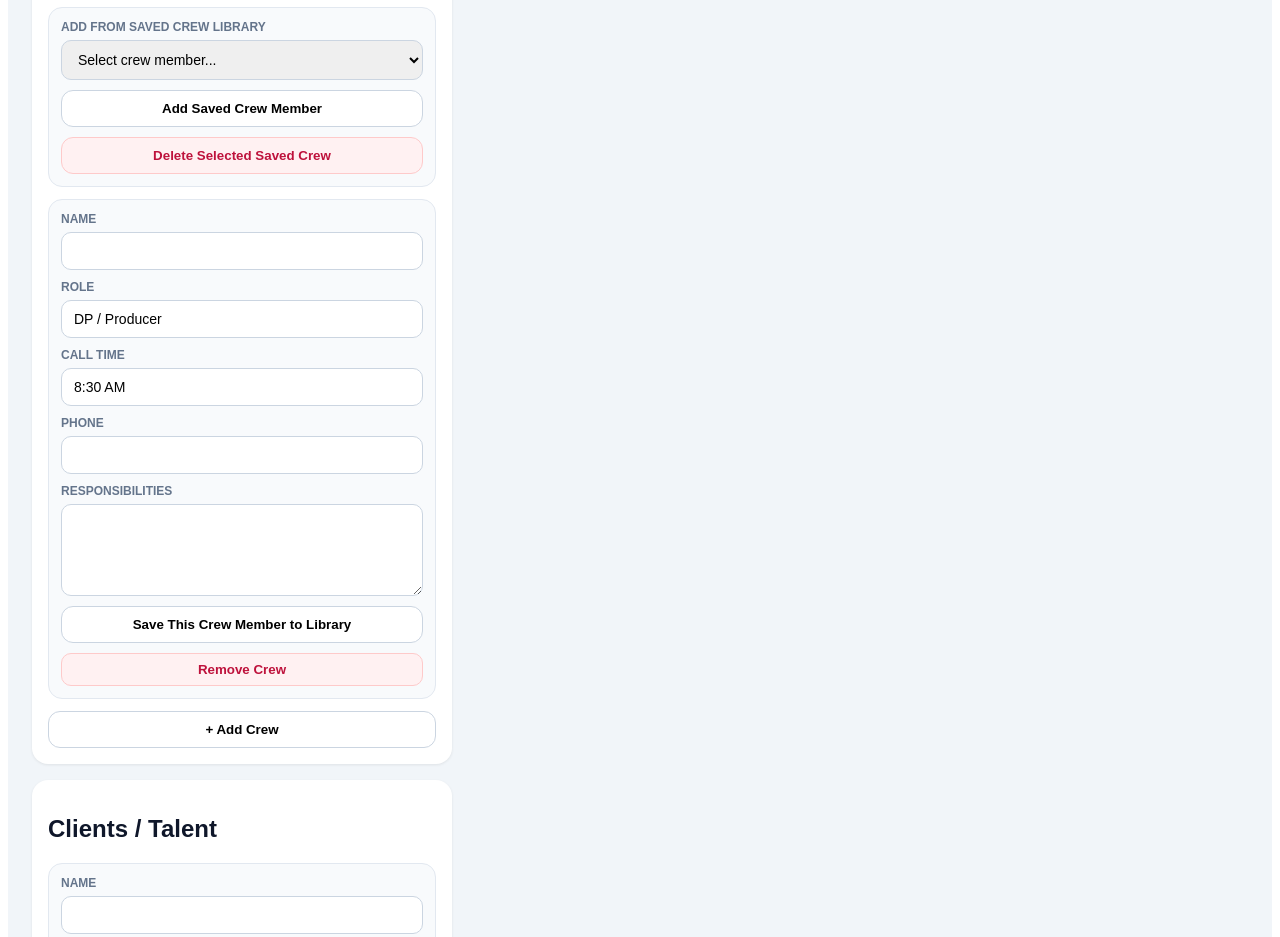
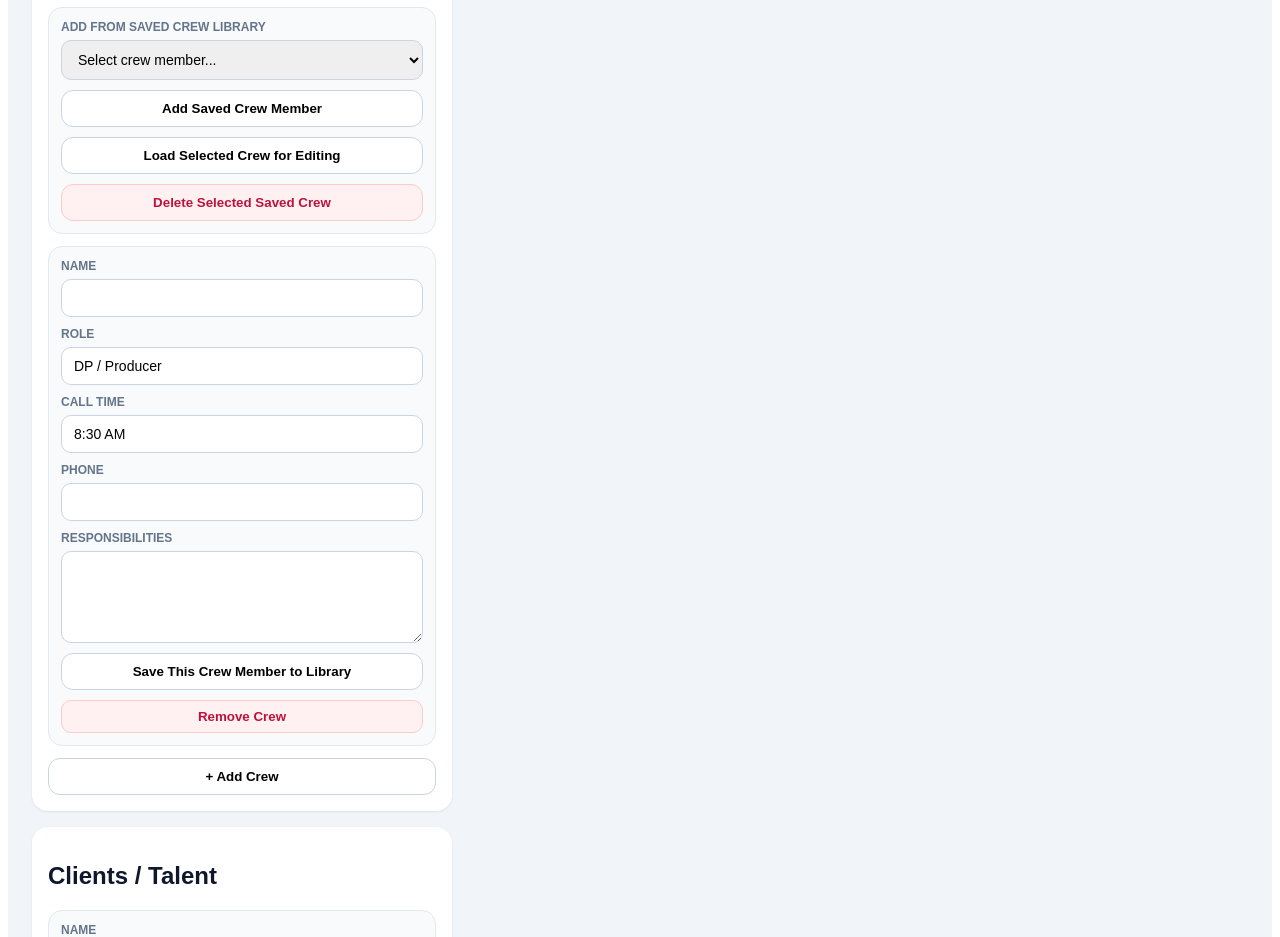
Before and after one commit to Innesrod/call-sheet-app, a React (Vite) app: page / in a window 1280 px wide. Shown: the part 4360-5297 px from the top of the page. Built offline with nearby package versions, Linux system fonts and the light colour scheme.

Commit message:
Update App.jsx

```diff
--- a/src/App.jsx
+++ b/src/App.jsx
@@ -312,7 +312,31 @@ export default function App() {
     setSelectedCrewLibraryId("");
     alert("Crew member deleted from library.");
   };
+const loadSelectedCrewForEditing = () => {
+  if (!selectedCrewLibraryId) {
+    alert("Select a saved crew member first.");
+    return;
+  }
 
+  const member = crewLibrary.find(
+    (m) => String(m.id) === String(selectedCrewLibraryId)
+  );
+
+  if (!member) {
+    alert("Crew member not found.");
+    return;
+  }
+
+  setCrew((items) => [
+    {
+      ...member,
+      id: member.id,
+    },
+    ...items,
+  ]);
+
+  alert(`${member.name} loaded into crew list for editing.`);
+};
   const updateDay = (field, value) => {
     setShootDays((days) =>
       days.map((day, index) =>
@@ -694,7 +718,9 @@ export default function App() {
             <button onClick={addCrewFromLibrary} style={styles.secondaryButton}>
               Add Saved Crew Member
             </button>
-
+            <button onClick={loadSelectedCrewForEditing} style={styles.secondaryButton}>
+            Load Selected Crew for Editing
+            </button>
             <button onClick={deleteCrewFromLibrary} style={styles.dangerButton}>
               Delete Selected Saved Crew
             </button>
```
